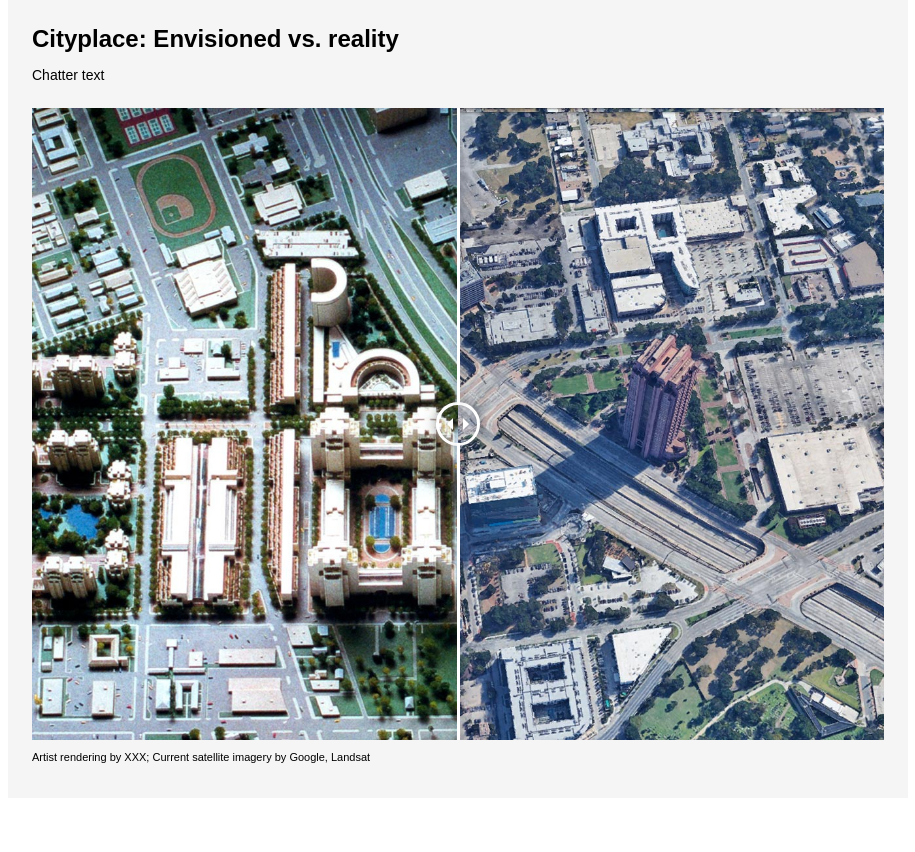
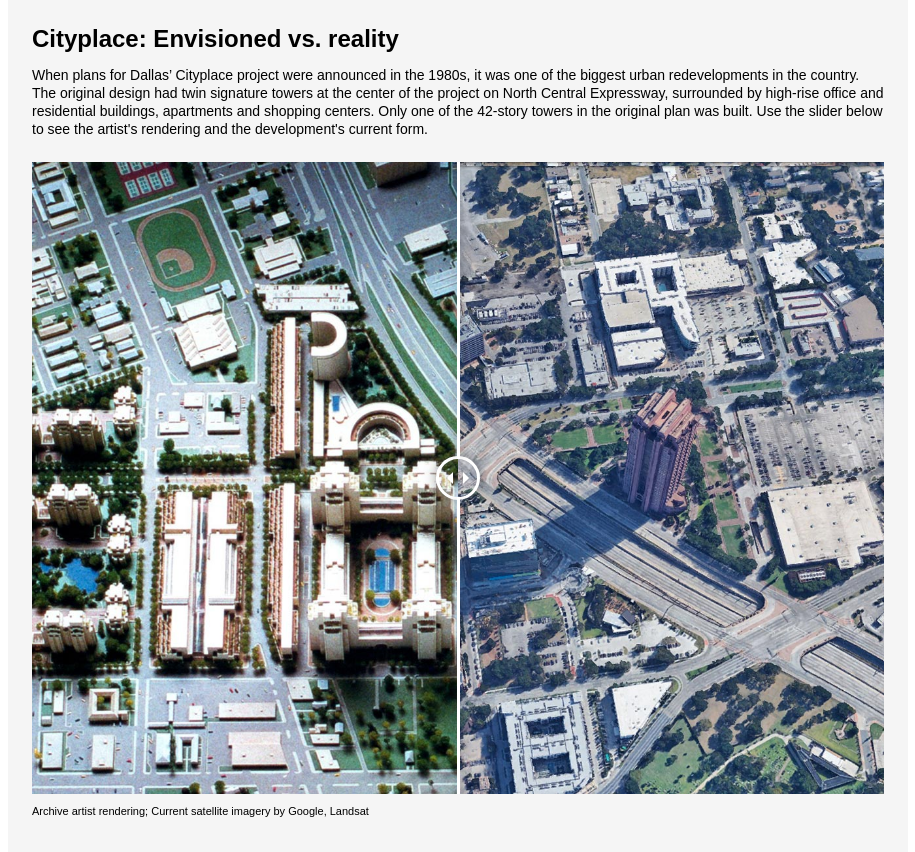
Before and after one commit to DallasMorningNews/embed_cityplace-slider, a website: page dist/index.html in a window 1280 px wide. Shown: the whole page, without its empty margins (182-1097 px from the left). Before the commit the page ends 800 px from the top, so only its background shows below. Drawn offline with nearby package versions, Linux system fonts and the light colour scheme; a web font is replaced by a local one.

Commit message:
Adds chatter.

```diff
--- a/dist/index.html
+++ b/dist/index.html
@@ -14,7 +14,7 @@
     <div id="embed-content">
       <div class="chatter">
         <h4>Cityplace: Envisioned vs. reality</h4>
-        <p>Chatter text</p>
+        <p>When plans for Dallas’ Cityplace project were announced in the 1980s, it was one of the biggest urban redevelopments in the country. The original design had twin signature towers at the center of the project on North Central Expressway, surrounded by high-rise office and residential buildings, apartments and shopping centers. Only one of the 42-story towers in the original plan was built. Use the slider below to see the artist's rendering and the development's current form.</p>
       </div>
 
       <div id="cityplace" class="twentytwenty-container">
@@ -22,7 +22,7 @@
         <img src="images/city2.jpg" alt="#" />
       </div>
 
-      <p class="source">Artist rendering by XXX; Current satellite imagery by Google, Landsat</p>
+      <p class="source">Archive artist rendering; Current satellite imagery by Google, Landsat</p>
 
       <!-- The rest of your content goes here -->
     </div>
```
